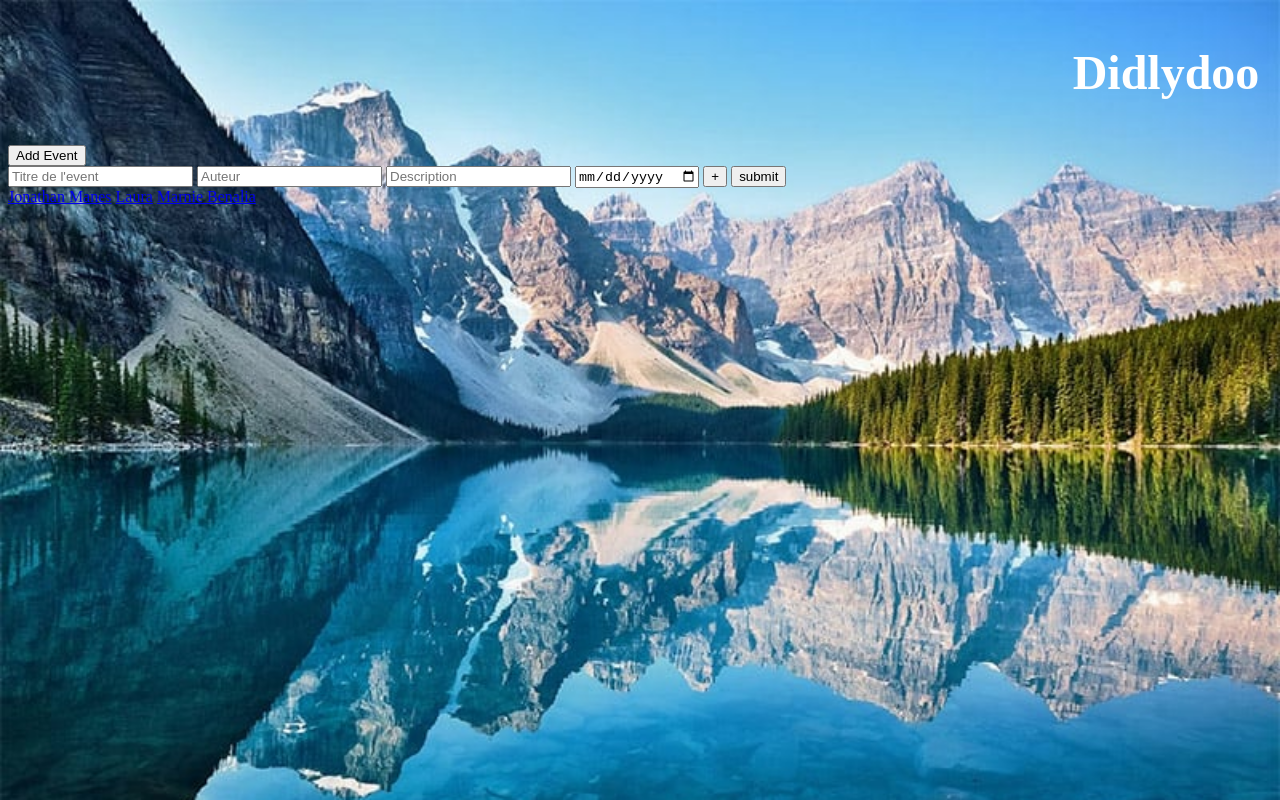
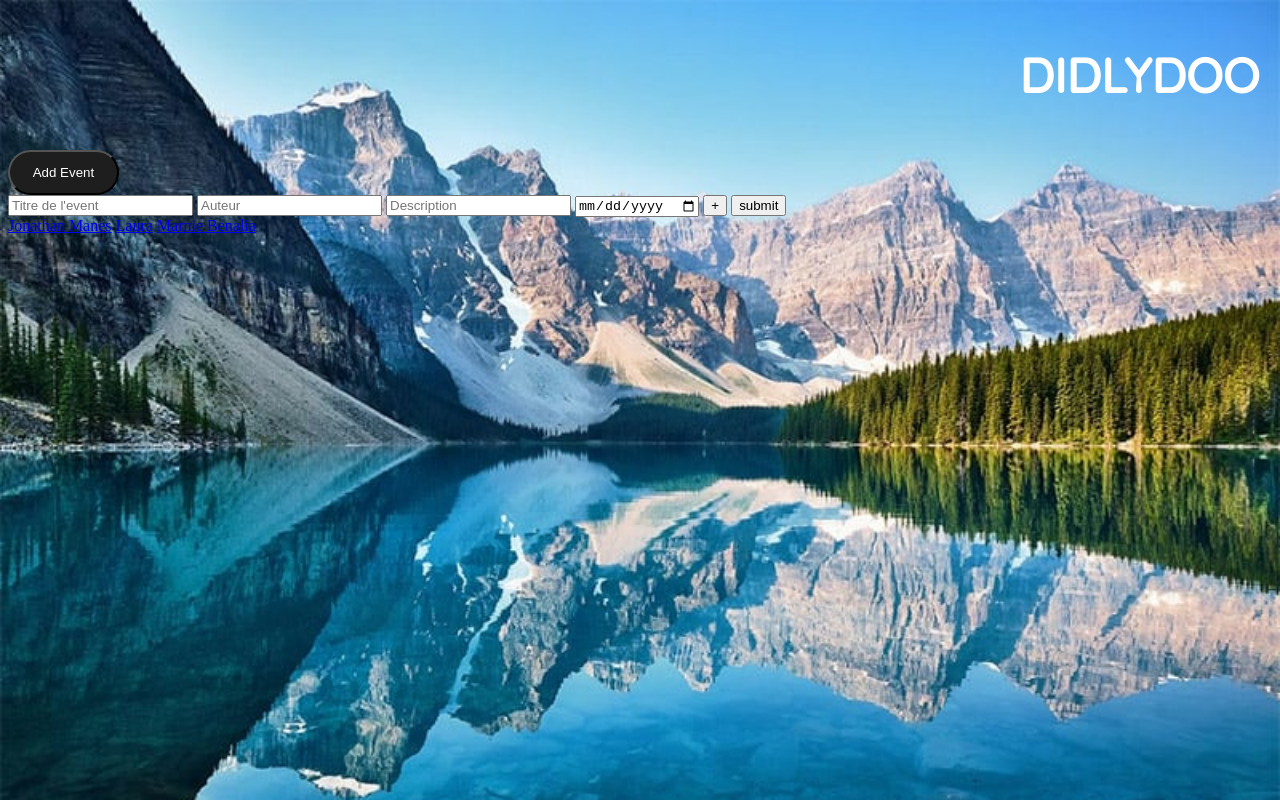
Before and after one commit to MarnieBenalia/Didlydoo, a plain HTML site: page index.html in a window 1280 px wide. Drawn offline with Linux system fonts and the light colour scheme; no server answers.

Commit message:
workdayone

```diff
--- a/css/assets/_variables.scss
+++ b/css/assets/_variables.scss
@@ -0,0 +1 @@
+$grey: #1E1E1E;
--- a/css/style.scss
+++ b/css/style.scss
@@ -4,11 +4,13 @@
 // pour importer un élément: @extend %lenomdetonplaceholder
 @import './assets/_variables';
 // pour importer un élément: $exemplecouleur
+@import url('https://fonts.googleapis.com/css2?family=Quicksand:wght@500&display=swap');
 
 body{
     background-image: url(Images/fond.jpg);
+    background-repeat: no-repeat;
     background-size: cover;
-    background-repeat: no-repeat;
+    color:white;
 }
 
 .title{
@@ -16,6 +18,17 @@ body{
     justify-content: flex-end;
     padding:1%;
     font-size:3em;
+    font-family: 'Quicksand', sans-serif;
+    text-transform:uppercase;
+}
 
+.buttonadd{
     color:white;
+    background-color: $grey;
+    padding:1em 1.7em;
+    border-radius: 10em;
+    list-style-type: none;
+    &focus{
+        background-color: white;
+    }
 }
--- a/index.html
+++ b/index.html
@@ -12,7 +12,7 @@
 <body>
     <header>
         <h1 class="title">Didlydoo</h1>
-        <button>Add Event</button>
+        <button class="buttonadd">Add Event</button>
     </header>
 
     <main></main>
```
Also changed, not shown: css/style.css, 2 other files.
